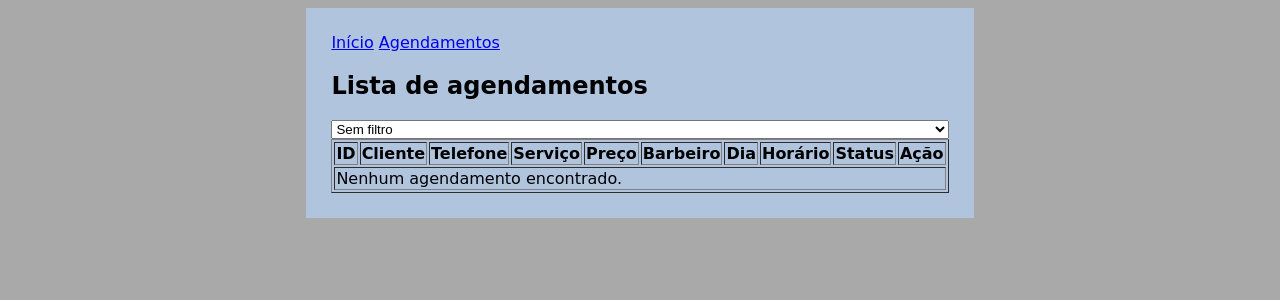
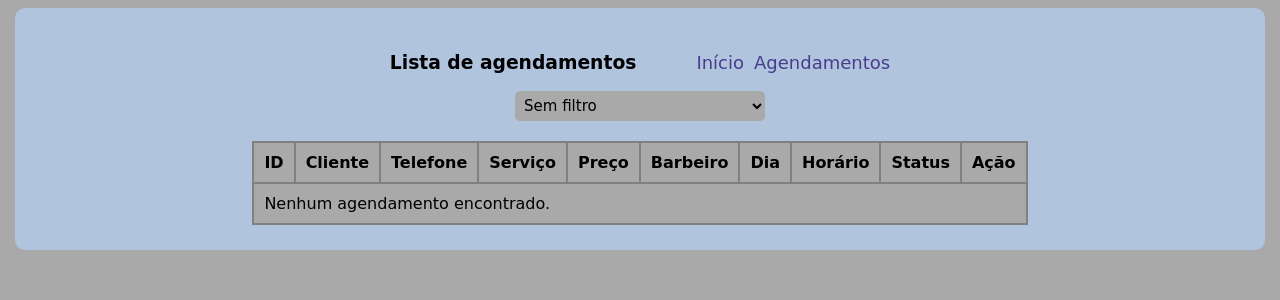
Before and after one commit to HackerDaNet/Phyton_SalaBoa, a Flask app: page /agendamentos in a window 1280 px wide. Shown: the top 300 px of the page. Run offline with Flask 3, Linux system fonts and the light colour scheme; data that the repository does not hold is empty.

Commit message:
commit final Lucas SA

```diff
--- a/SALucasBarbearia/static/style.css
+++ b/SALucasBarbearia/static/style.css
@@ -10,5 +10,83 @@ section{
     background-color: lightsteelblue;
     justify-content: center;
     padding: 25px;
-    width: min-content;
+    width: 1200px;
+    border-radius: 10px;
 }
+
+select{
+    font-family: "Comic Sans MS";
+    border: none;
+    border-radius: 5px;
+    background-color: darkgray;
+    padding: 5px;
+    margin-bottom: 20px;
+    width: 250px;
+    justify-self: center;
+    font-size: 15px;
+}
+
+nav{
+    display: flex;
+    align-items: center;
+    gap: 10px;
+    justify-self: center;
+}
+
+h1{
+    margin-right: 50px;
+}
+
+p{
+    justify-self: center;
+    font-size: 18px;
+}
+
+table{
+    border-collapse: collapse;
+    border: none;
+}
+
+th, td{
+    border: 2px solid grey;
+    background-color: darkgray;
+    padding: 10px;
+}
+
+a{
+    text-decoration: none;
+    color: darkslateblue;
+    font-size: 18px;
+}
+
+a:hover{
+    color: black;
+    font-weight: bold;
+}
+
+option{
+    font-size: 15px;
+}
+
+ul{
+    display: grid;
+    background-color: darkgray;
+    justify-content: center;
+    justify-self: center;
+    list-style: none;
+    padding: 0px;
+    margin: 0px;
+    width: 500px;
+    border: 2px solid grey;
+    padding-bottom: -2px;
+}
+
+li{
+    border: 2px solid grey;
+    border-left: none;
+    border-right: none;
+    border-bottom: none;
+    width: 484px;
+    margin-top: -2px;
+    padding: 10px;
+}
--- a/SALucasBarbearia/templates/agendamentos.html
+++ b/SALucasBarbearia/templates/agendamentos.html
@@ -4,24 +4,35 @@
     <meta charset="UTF-8">
     <meta name="viewport" content="width=device-width, initial-scale=1.0">
     <title>Agendamentos</title>
-    <link rel="stylesheet" href="../static/style.css">
+    <link rel="stylesheet" href="{{ url_for('static', filename='style.css') }}">
 </head>
 <body>
     <section>
         <nav>
+            <h1>Lista de agendamentos</h1>
             <a href="{{ url_for('index') }}">Início</a>
             <a href="{{ url_for('agendamentos') }}">Agendamentos</a>
         </nav>
 
-        <h1>Lista de agendamentos</h1>
-        <select>
-            <option>Sem filtro</option>
-            <option>Concluido</option>
-            <option>Agendado</option>
-            <option>Cancelado</option>
+
+        <select onchange="filtrarStatus(this.value)">
+            <option value="" {% if not status %}selected{% endif %}>Sem filtro</option>
+            <option value="Concluido" {% if status == "Concluido" %}selected{% endif %}>Concluído</option>
+            <option value="Agendado" {% if status == "Agendado" %}selected{% endif %}>Agendado</option>
+            <option value="Cancelado" {% if status == "Cancelado" %}selected{% endif %}>Cancelado</option>
         </select>
 
-        <table border="1">
+        <script>
+            function filtrarStatus(status) {
+                if (status === "") {
+                    window.location.href = "/agendamentos";
+                } else {
+                    window.location.href = "/agendamentos/status/" + status;
+                }
+            }
+        </script>
+
+        <table>
             <tr>
                <th>ID</th>
                <th>Cliente</th>
--- a/SALucasBarbearia/templates/detalhe.html
+++ b/SALucasBarbearia/templates/detalhe.html
@@ -9,11 +9,12 @@
 <body>
     <section>
         <nav>
+            <h1>Detalhes do agendamento</h1>
             <a href="{{ url_for('index') }}">Início</a>
             <a href="{{ url_for('agendamentos') }}">Agendamentos</a>
         </nav>
 
-        <h1>Detalhes do agendamento</h1>
+
 
         {% if agendamento %}
             <ul>
--- a/SALucasBarbearia/templates/index.html
+++ b/SALucasBarbearia/templates/index.html
@@ -8,12 +8,12 @@
 </head>
 <body>
     <section>
-        <h1>Bem-vindo à Barbearia</h1>
-        <p>Sistema de gerenciamento de agendamentos.</p>
         <nav>
+            <h1>Bem-vindo à Barbearia</h1>
             <a href="{{ url_for('index') }}">Início</a>
             <a href="{{ url_for('agendamentos') }}">Agendamentos</a>
         </nav>
+        <p>Sistema de gerenciamento de agendamentos.</p>
     </section>
 </body>
 </html>
```
